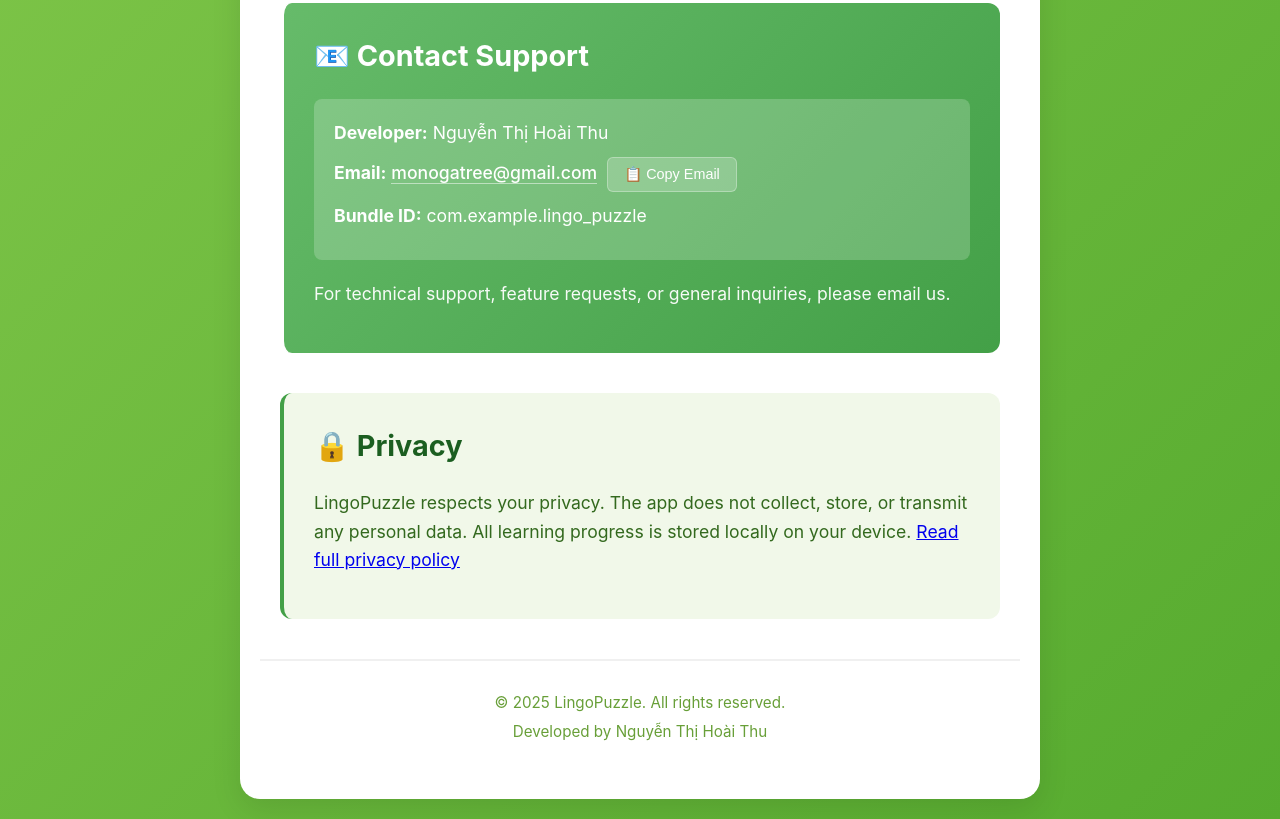
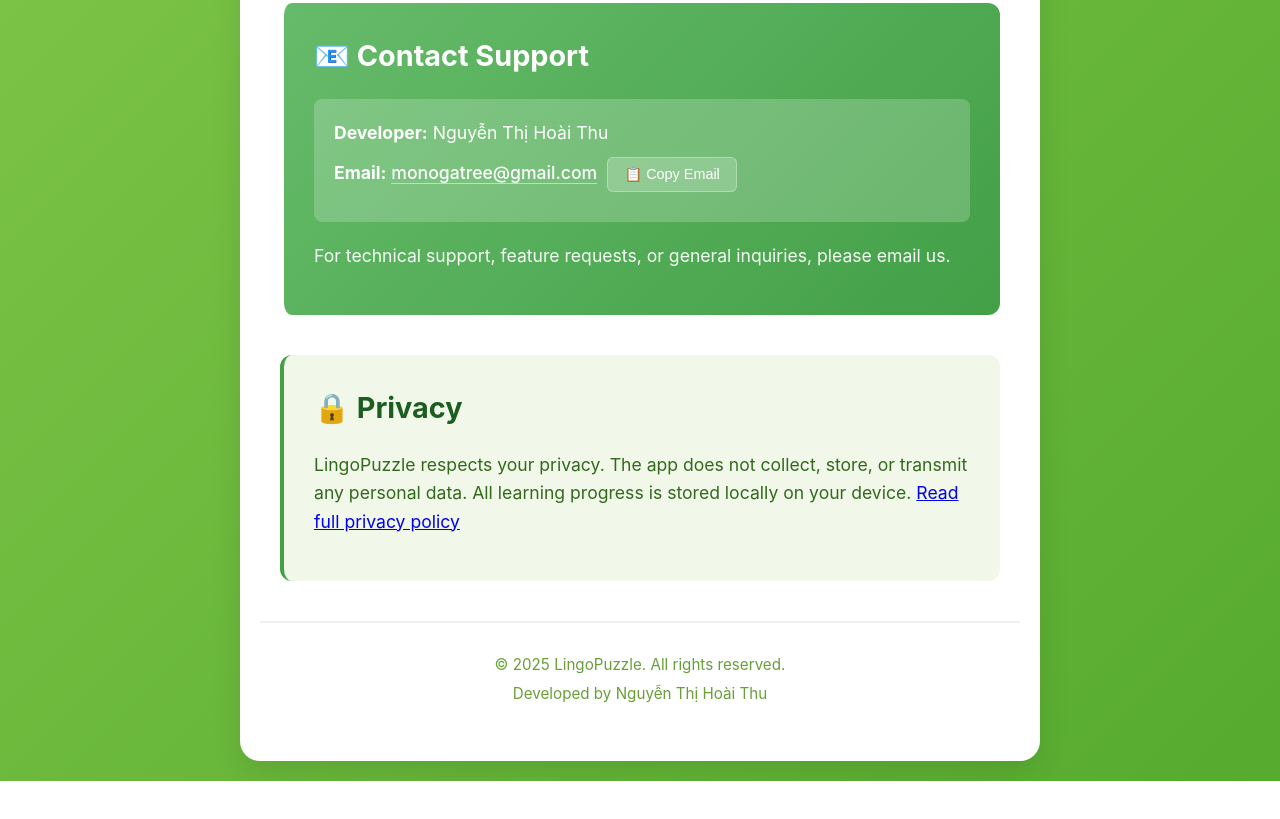
Before and after one commit to kstost/flutter_LinguaSentenceBuilder_website, a plain HTML site: page index.html in a window 1280 px wide. Shown: the part 2594-3413 px from the top of the page. After the commit the page ends 3375 px from the top, so only its background shows below. Drawn offline with Linux system fonts and the light colour scheme.

Commit message:
Add files via upload

```diff
--- a/index.html
+++ b/index.html
@@ -80,7 +80,7 @@
                 <div class="contact-info">
                     <p><strong>Developer:</strong> Nguyễn Thị Hoài Thu</p>
                     <p><strong>Email:</strong> <a href="mailto:monogatree@gmail.com">monogatree@gmail.com</a></p>
-                    <p><strong>Bundle ID:</strong> com.example.lingo_puzzle</p>
+
                 </div>
                 <p>For technical support, feature requests, or general inquiries, please email us.</p>
             </section>
```
Also changed, not shown: privacy.html (+1 -1 lines), 1 other file.
